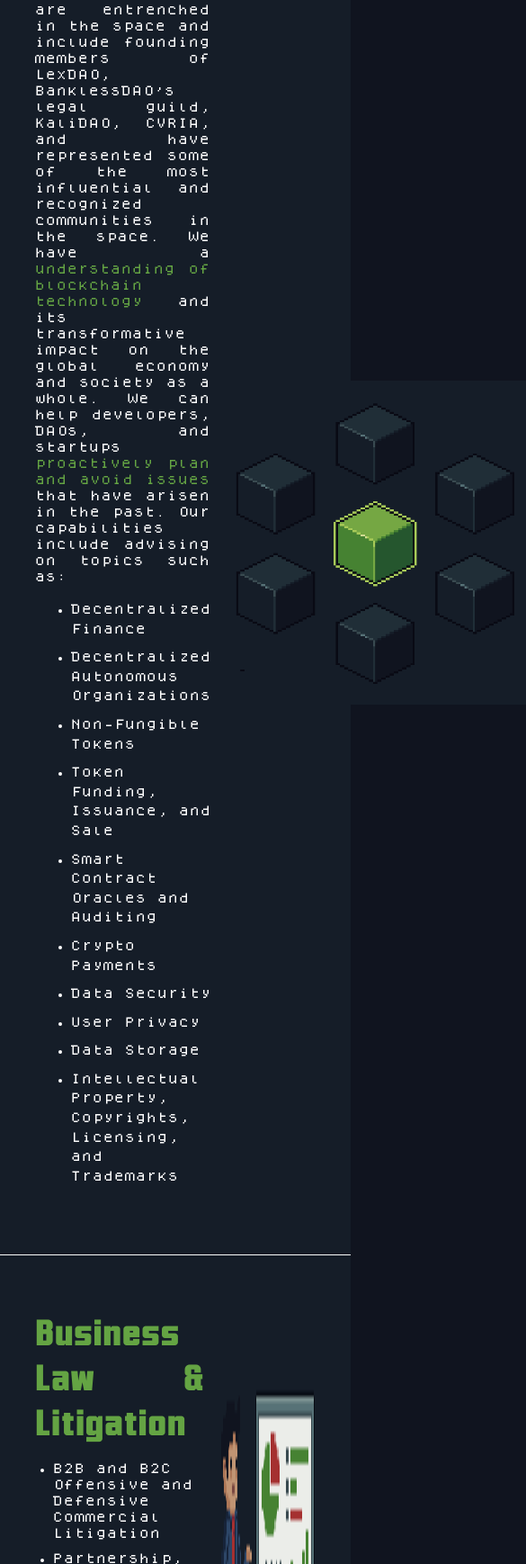
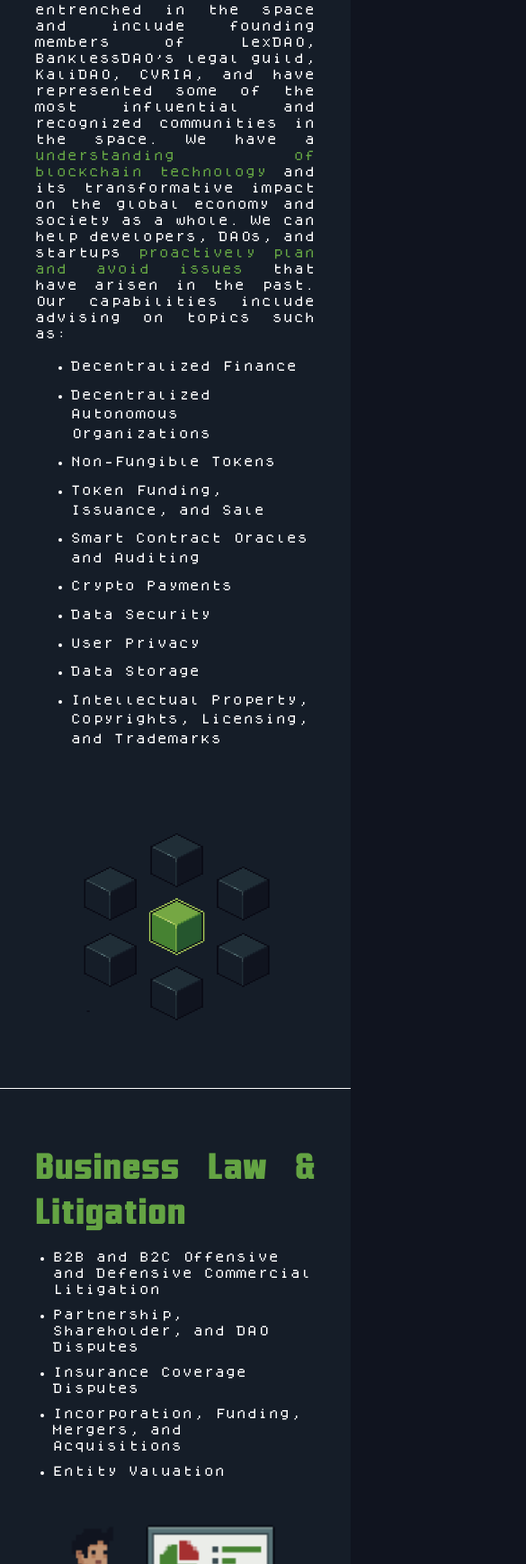
Before and after one commit to adub20018/LexFG, an Astro site: page /topics in a window 390 px wide. Shown: the part 262-2000 px from the top of the page at 90% size, 585 px wide, since content can reach past the window. Built offline with nearby package versions, Linux system fonts and the light colour scheme; Astro itself is replaced by a stand-in of ours.

Commit message:
made topics page responsive

```diff
--- a/src/styles/sass/_topics.scss
+++ b/src/styles/sass/_topics.scss
@@ -10,9 +10,12 @@
     display: flex;
     width: 80vw;
     align-items: center;
+    justify-content: space-between;
+    gap: 5rem;
   }
   &__img {
-    height: 30rem;
+    width: 20vw;
+    max-width: 30rem;
     align-items: center;
   }
 
@@ -48,6 +51,7 @@
     justify-content: space-between;
     margin-bottom: 5rem;
     &-img {
+      width: 100%;
     }
   }
   &__bottom {
@@ -57,7 +61,7 @@
     &-right {
     }
     &-img {
-      height: 250px;
+      width: 100%;
     }
   }
   &__ul {
@@ -102,3 +106,55 @@
   &__top {
   }
 }
+
+@media screen and (max-width: 900px) {
+  .blockchain {
+    &__content {
+      flex-direction: column;
+    }
+    &__text {
+      width: 80vw;
+    }
+    &__img {
+      width: 20rem;
+    }
+  }
+
+  .business {
+    &__top {
+      flex-direction: column;
+    }
+    &__bottom {
+      flex-direction: column;
+    }
+  }
+}
+
+@media screen and (max-width: 800px) {
+  .jurisdiction {
+    align-items: center;
+    &__card {
+      width: 30vw;
+      & ul {
+        padding-left: 20px;
+      }
+      &-container {
+        grid-template-columns: 1fr 1fr;
+        grid-template-rows: 1fr 1fr 1fr;
+        justify-items: center;
+      }
+    }
+  }
+}
+
+@media screen and (max-width: 515px) {
+  .jurisdiction {
+    &__card {
+      width: 60vw;
+      &-container {
+        grid-template-columns: 1fr;
+        grid-template-rows: 1fr 1fr 1fr 1fr 1fr 1fr;
+      }
+    }
+  }
+}
```
Also changed, not shown: src/styles/style.css, 1 other file.
